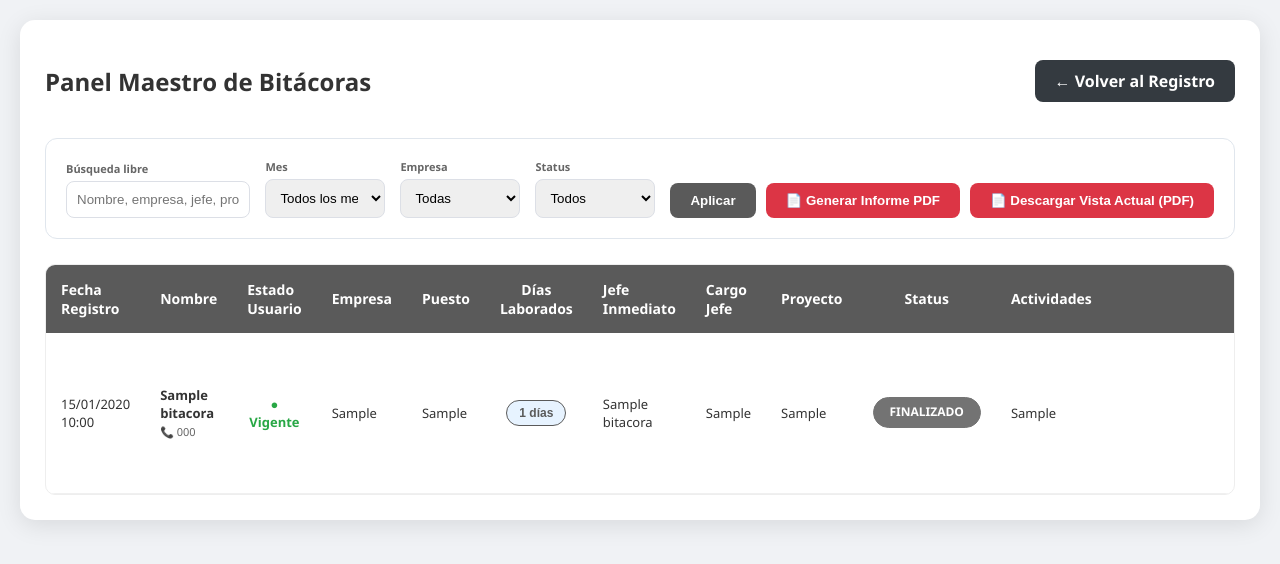
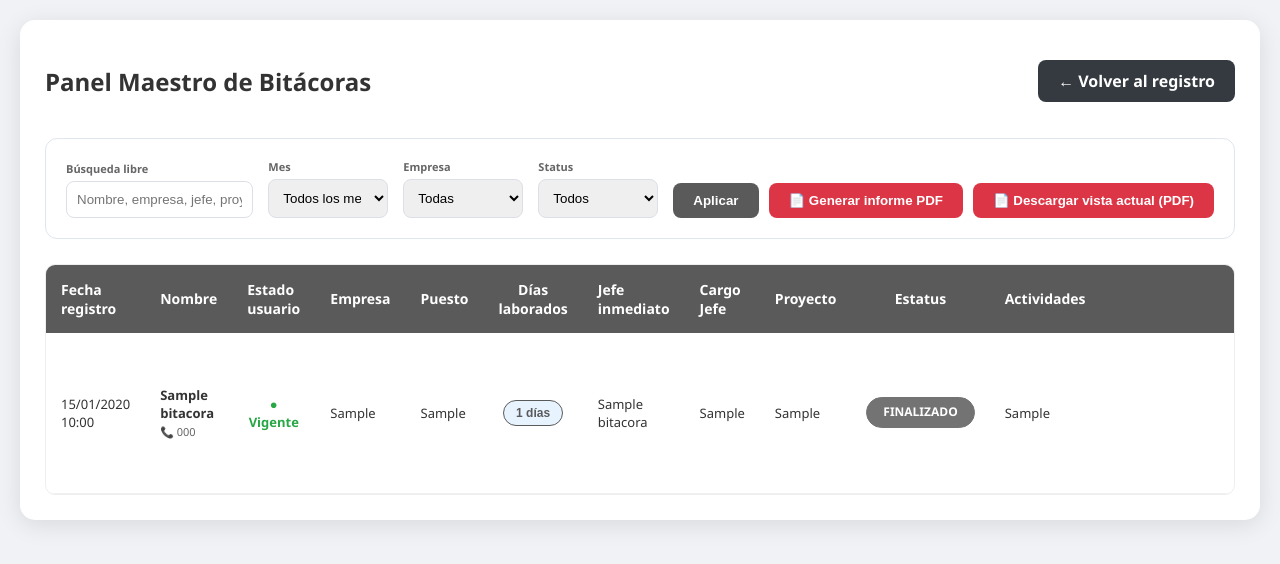
Before and after one commit to Davidtt083/proyecto_bitacora, a Flask app: template app/templates/main/admin_dashboard.html in a window 1280 px wide. Shown: the top 564 px of the page. Run offline with Flask 3, Linux system fonts and the light colour scheme; tables that the repository leaves empty hold one stand-in row (values such as "Sample post"); the template is opened without the code that fills it: values that come from a table or form of the project are taken from there, most other values are stand-ins (such as "Sample title", 1, 10 or a date in 2020).

Commit message:
mayúsculas y minusculas

```diff
--- a/app/templates/main/admin_dashboard.html
+++ b/app/templates/main/admin_dashboard.html
@@ -208,7 +208,7 @@
     <div class="container-fluid">
         <div class="header-admin">
             <h2>Panel Maestro de Bitácoras</h2>
-            <a href="{{ url_for('main.index') }}" class="btn btn-back">← Volver al Registro</a>
+            <a href="{{ url_for('main.index') }}" class="btn btn-back">← Volver al registro</a>
         </div>
 
 
@@ -274,11 +274,11 @@
                         <!-- Botón PDF actualizado para enviar también el mes_filter -->
                         <button type="button" class="btn" style="background: #dc3545; color: white;"
                             onclick="openPdfModal()">
-                            📄 Generar Informe PDF
+                            📄 Generar informe PDF
                         </button>
                         <button type="button" class="btn" style="background: #dc3545; color: white;"
                             onclick="descargarTablaPdf()">
-                            📄 Descargar Vista Actual (PDF)
+                            📄 Descargar vista actual (PDF)
                         </button>
                     </div>
                 </div>
@@ -289,16 +289,16 @@
             <table>
                 <thead>
                     <tr>
-                        <th>Fecha Registro</th>
+                        <th>Fecha registro</th>
                         <th>Nombre</th>
-                        <th>Estado Usuario</th>
+                        <th>Estado usuario</th>
                         <th>Empresa</th>
                         <th>Puesto</th>
-                        <th style="text-align: center;">Días Laborados</th>
-                        <th>Jefe Inmediato</th>
+                        <th style="text-align: center;">Días laborados</th>
+                        <th>Jefe inmediato</th>
                         <th>Cargo Jefe</th>
                         <th>Proyecto</th>
-                        <th style="text-align: center;">Status</th>
+                        <th style="text-align: center;">Estatus</th>
                         <th class="col-text">Actividades</th>
                         <th>Herramientas</th>
                         <th>Entregable</th>
@@ -319,7 +319,7 @@
                             {% if reporte.autor.activo %}
                             <span style="color: #28a745; font-weight: bold;">● Vigente</span>
                             {% else %}
-                            <span style="color: #dc3545; font-weight: bold;">● No Vigente</span>
+                            <span style="color: #dc3545; font-weight: bold;">● No vigente</span>
                             {% endif %}
                         </td>
                         <td>{{ reporte.empresa }}</td>
@@ -356,7 +356,7 @@
                                 <!-- Editar Usuario -->
                                 <a href="{{ url_for('main.edit_user', user_id=reporte.autor.id) }}" class="btn"
                                     style="background: #040404; color: white; padding: 6px; font-size: 11px;">
-                                    Editar Usuario
+                                    Editar usuario
                                 </a>
 
                                 <!-- Eliminar Usuario -->
@@ -365,7 +365,7 @@
                                     onsubmit="return confirm('ATENCIÓN: ¿Estás seguro de eliminar a {{ reporte.autor.nombre }}? Esto borrará su cuenta y TODOS sus reportes.');">
                                     <button type="submit" class="btn"
                                         style="background: #dc3545; color: white; padding: 6px; font-size: 11px; width: 100%;">
-                                        Borrar Usuario
+                                        Borrar usuario
                                     </button>
                                 </form>
 
@@ -373,7 +373,7 @@
 
                                 <a href="{{ url_for('main.edit_report', report_id=reporte.id) }}" class="btn"
                                     style="background: #17a2b8; color: white; padding: 6px; font-size: 11px; width: 100%; box-sizing: border-box; text-align: center; margin-bottom: 4px;">
-                                    Editar Fila
+                                    Editar fila
                                 </a>
 
                                 <!-- Eliminar solo este reporte -->
@@ -381,7 +381,7 @@
                                     style="margin: 0;" onsubmit="return confirm('¿Borrar solo este reporte?');">
                                     <button type="submit" class="btn"
                                         style="background: #6c757d; color: white; padding: 6px; font-size: 11px; width: 100%;">
-                                        Borrar Fila
+                                        Borrar fila
                                     </button>
                                 </form>
                             </div>
```
